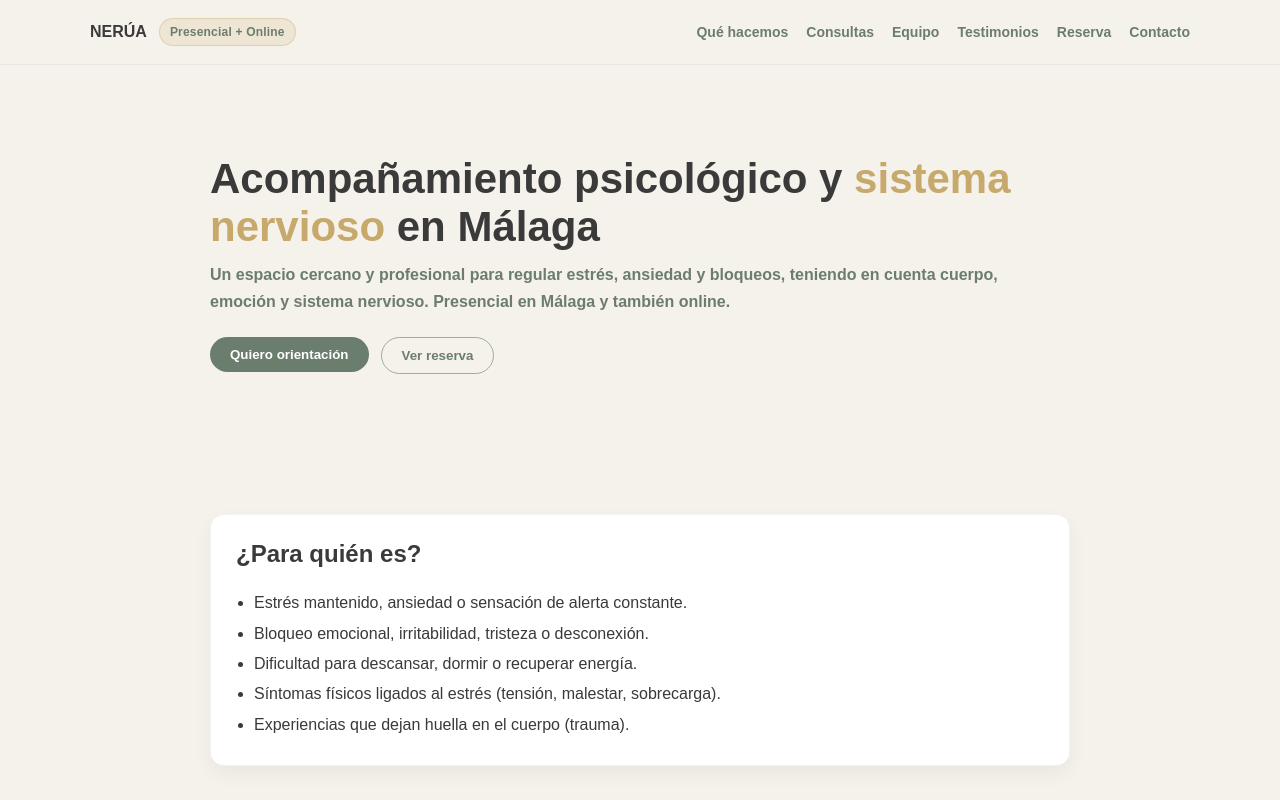
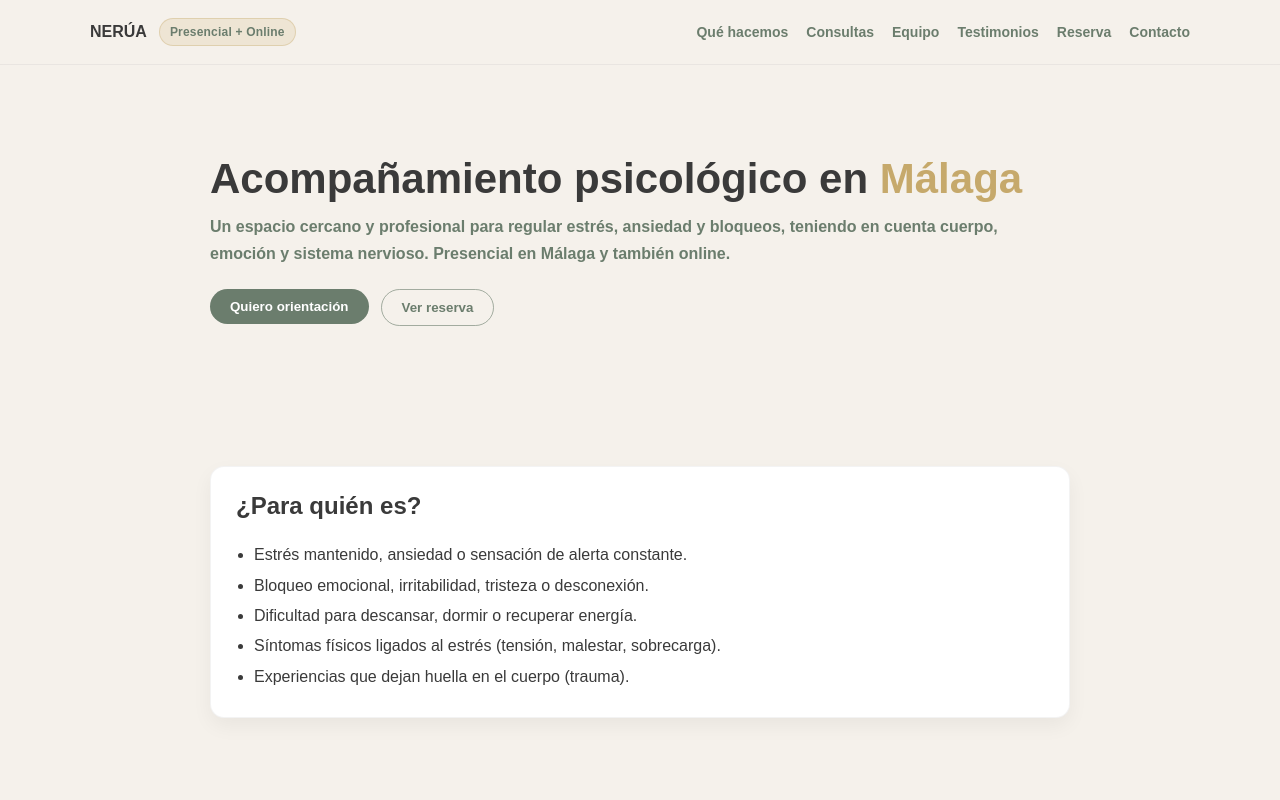
Before and after one commit to Centronerua/Nerua-web, a Next.js app: page /acompanamiento-psicologico-malaga in a window 1280 px wide. Shown: the top 800 px of the page. Built offline with nearby package versions, Linux system fonts and the light colour scheme.

Commit message:
Update page.js

```diff
--- a/app/acompanamiento-psicologico-malaga/page.js
+++ b/app/acompanamiento-psicologico-malaga/page.js
@@ -1,7 +1,7 @@
 import SiteHeader from "../components/SiteHeader";
 
 export const metadata = {
-  title: "Acompañamiento psicológico y sistema nervioso en Málaga | Centro NERÚA",
+ title: "Acompañamiento psicológico en Málaga (presencial y online) | Centro NERÚA",
   description:
     "Acompañamiento psicológico en Málaga con enfoque integrador y regulación del sistema nervioso (neurología funcional). Estrés, ansiedad, bloqueo emocional y síntomas asociados. Presencial y online.",
 };
@@ -42,9 +42,9 @@ export default function Page() {
       <SiteHeader badgeText="Presencial + Online" />
 
       <section style={{ ...section, paddingTop: "90px" }}>
-        <h1 style={{ fontSize: "42px", marginTop: 0, marginBottom: 10 }}>
-          Acompañamiento psicológico y <span style={{ color: "#C6A96B" }}>sistema nervioso</span> en Málaga
-        </h1>
+       <h1 style={{ fontSize: "42px", marginTop: 0, marginBottom: 10 }}>
+  Acompañamiento psicológico en <span style={{ color: "#C6A96B" }}>Málaga</span>
+</h1>
 
         <p style={{ color: "#6B7D6D", fontWeight: 600, marginTop: 0, lineHeight: 1.7, maxWidth: 820 }}>
           Un espacio cercano y profesional para regular estrés, ansiedad y bloqueos, teniendo en cuenta cuerpo, emoción y
```
